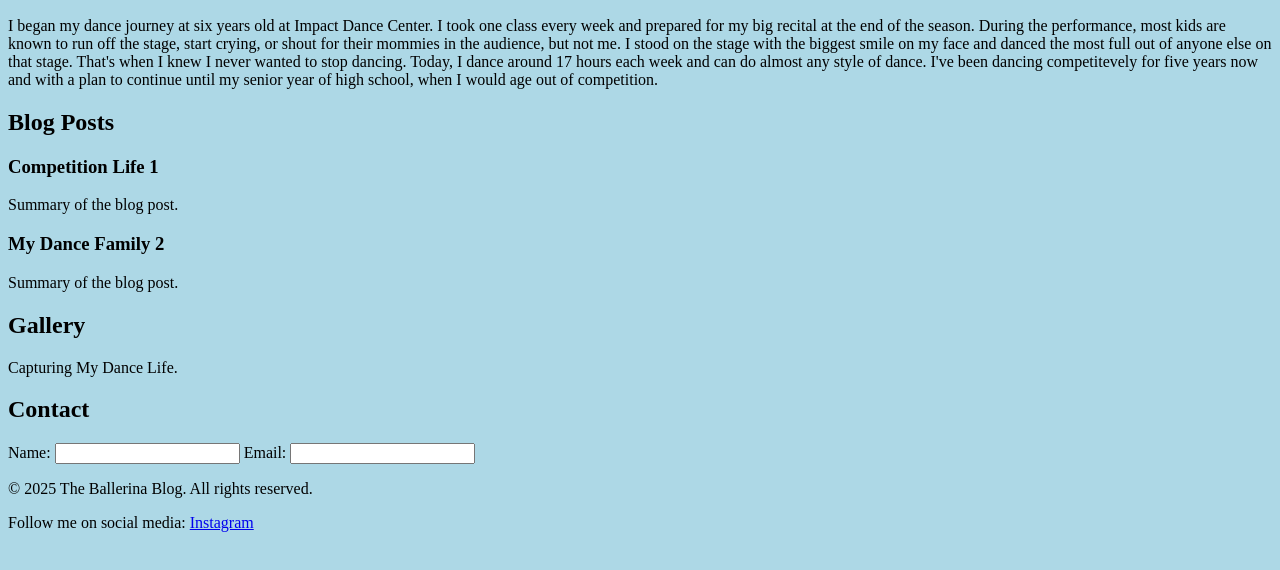
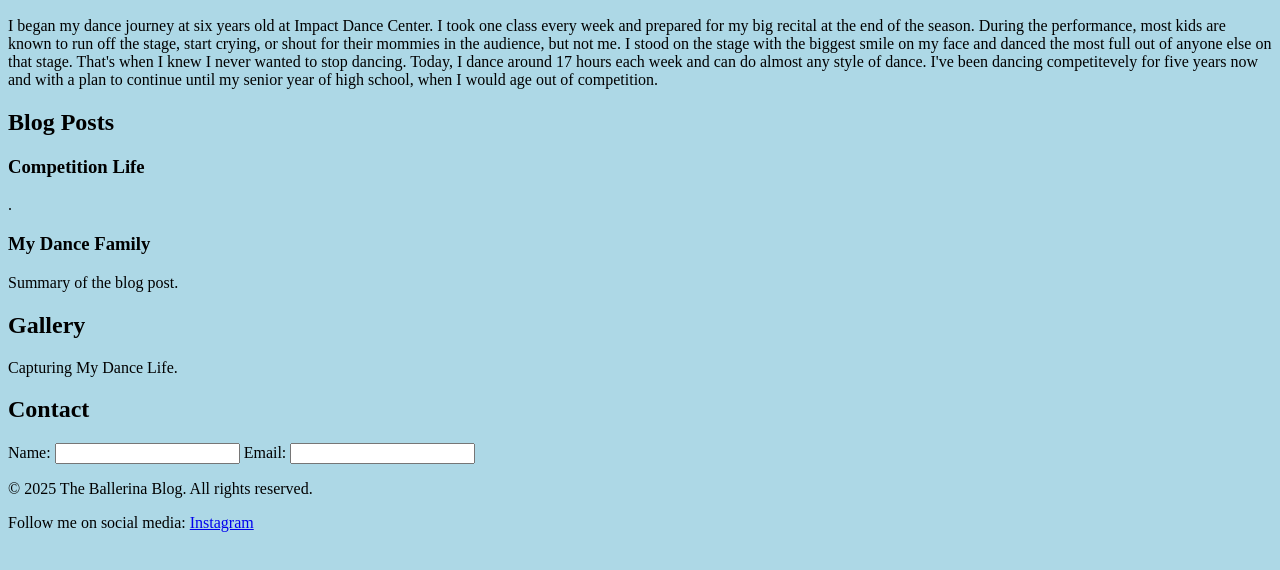
Before and after one commit to morgan-jade/morgan-jade.github.io, a plain HTML site: page index.html in a window 1280 px wide. Shown: the part 136-706 px from the top of the page. Drawn offline with Linux system fonts and the light colour scheme.

Commit message:
Update index.html

```diff
--- a/index.html
+++ b/index.html
@@ -16,11 +16,11 @@
 <section id="blog">
 <h2>Blog Posts</h2>
 <article>
-<h3> Competition Life 1</h3>
-<p>Summary of the blog post.</p>
+<h3> Competition Life </h3>
+<p>.</p>
 </article>
 <article>
-<h3> My Dance Family 2</h3>
+<h3> My Dance Family </h3>
 <p>Summary of the blog post.</p>
 </article>
 </section>
```
